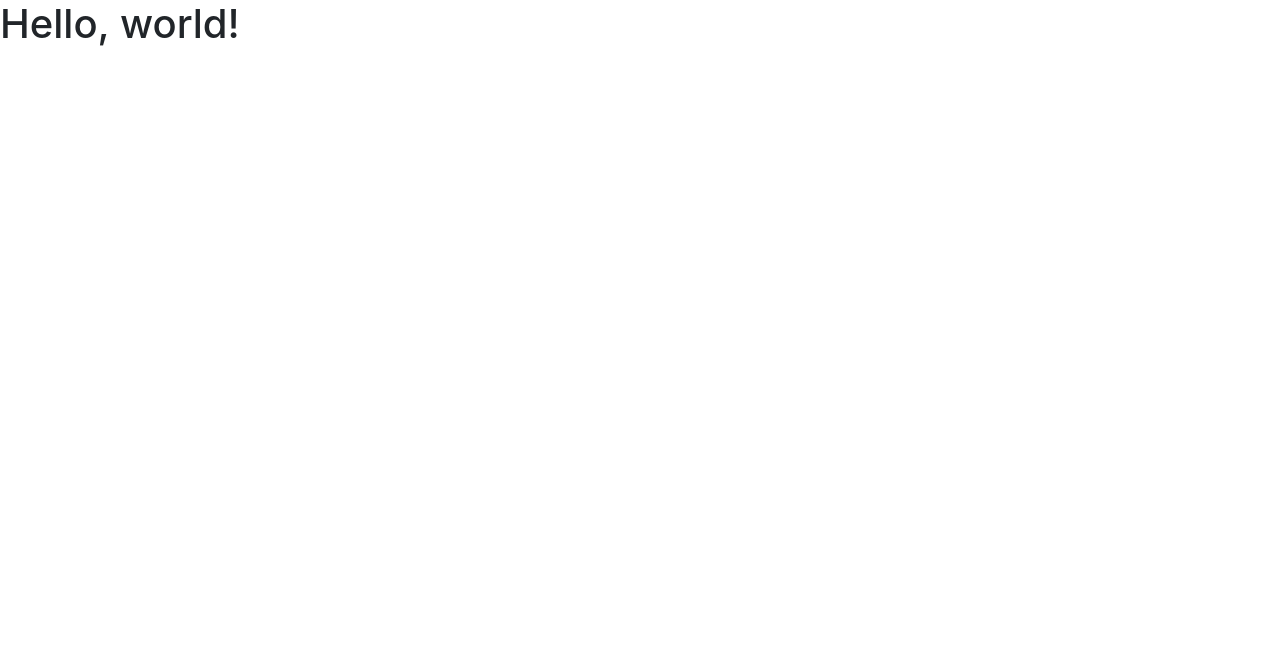
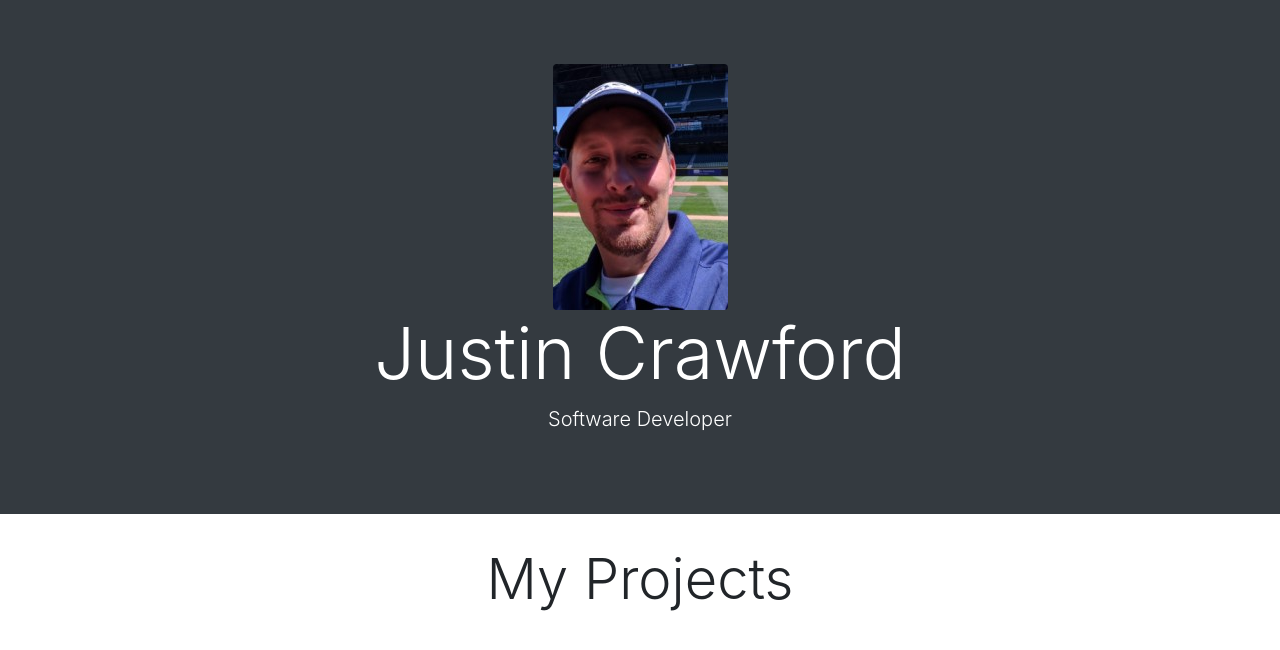
Before and after one commit to JCrawford1122/JCrawford1122.github.io, a plain HTML site: page main.html in a window 1280 px wide. Drawn offline with nearby package versions, Linux system fonts and the light colour scheme.

Commit message:
added header section

```diff
--- a/main.html
+++ b/main.html
@@ -11,7 +11,22 @@
     <title>Hello, world!</title>
   </head>
   <body>
-    <h1>Hello, world!</h1>
+   <div class="jumbotron jumbotron-fluid bg-dark text-white">
+      <div class="container">
+        <img src="Resources/img_self.jpg" alt="Picure of Justin Crawford" class="rounded mx-auto d-block">
+        <h1 class="display-3 text-center">Justin Crawford</h1>
+        <p class="lead text-center">Software Developer</p>
+      </div>
+    </div>
+    <div class="container">
+      <div class="row">
+        <div class="col-12">
+          <h3 class="display-4 text-center">My Projects</h3>
+        </div>
+      </div>
+    </div>
+
+
 
     <!-- Optional JavaScript -->
     <!-- jQuery first, then Popper.js, then Bootstrap JS -->
```
Also changed, not shown: Resources/img_self.jpg (added).
